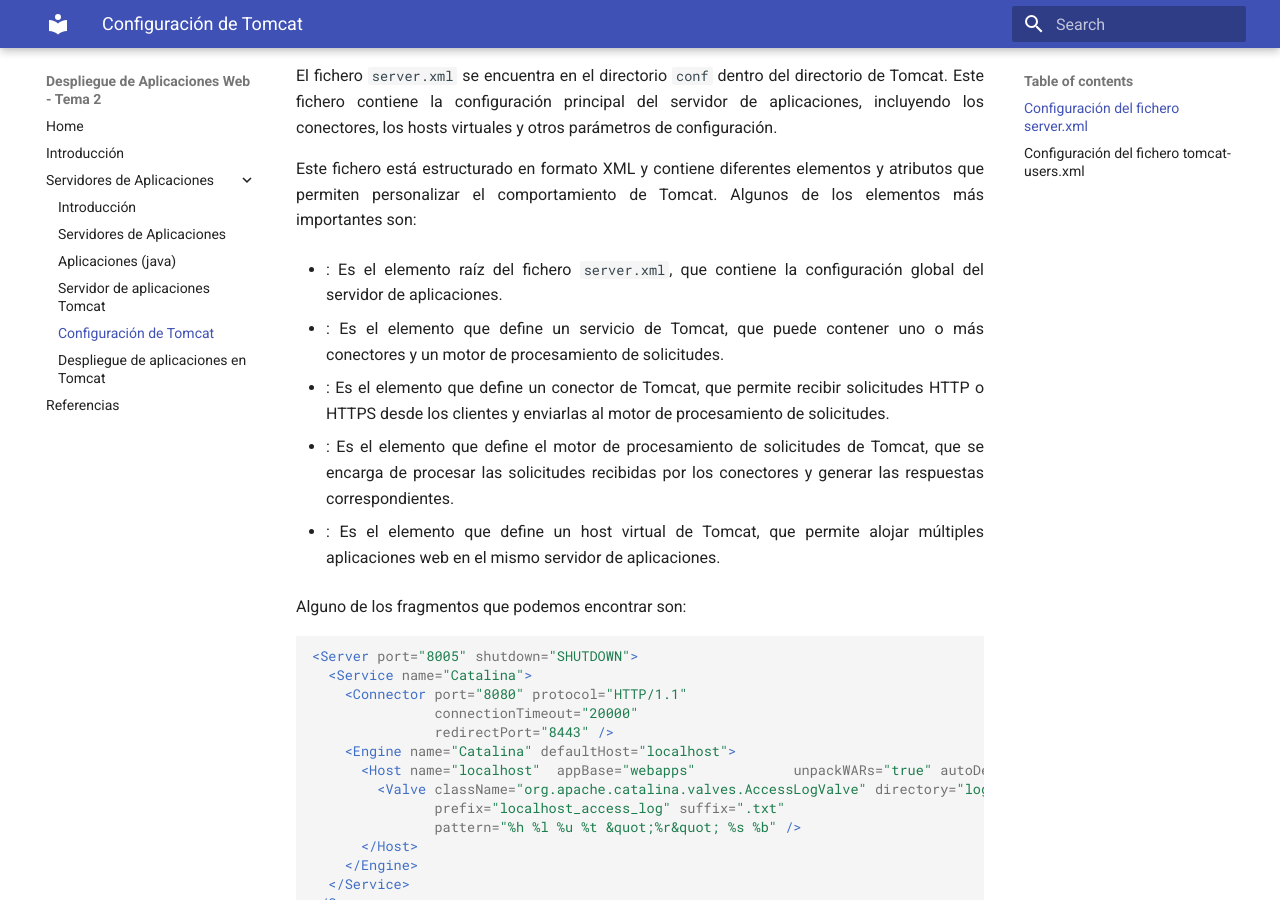
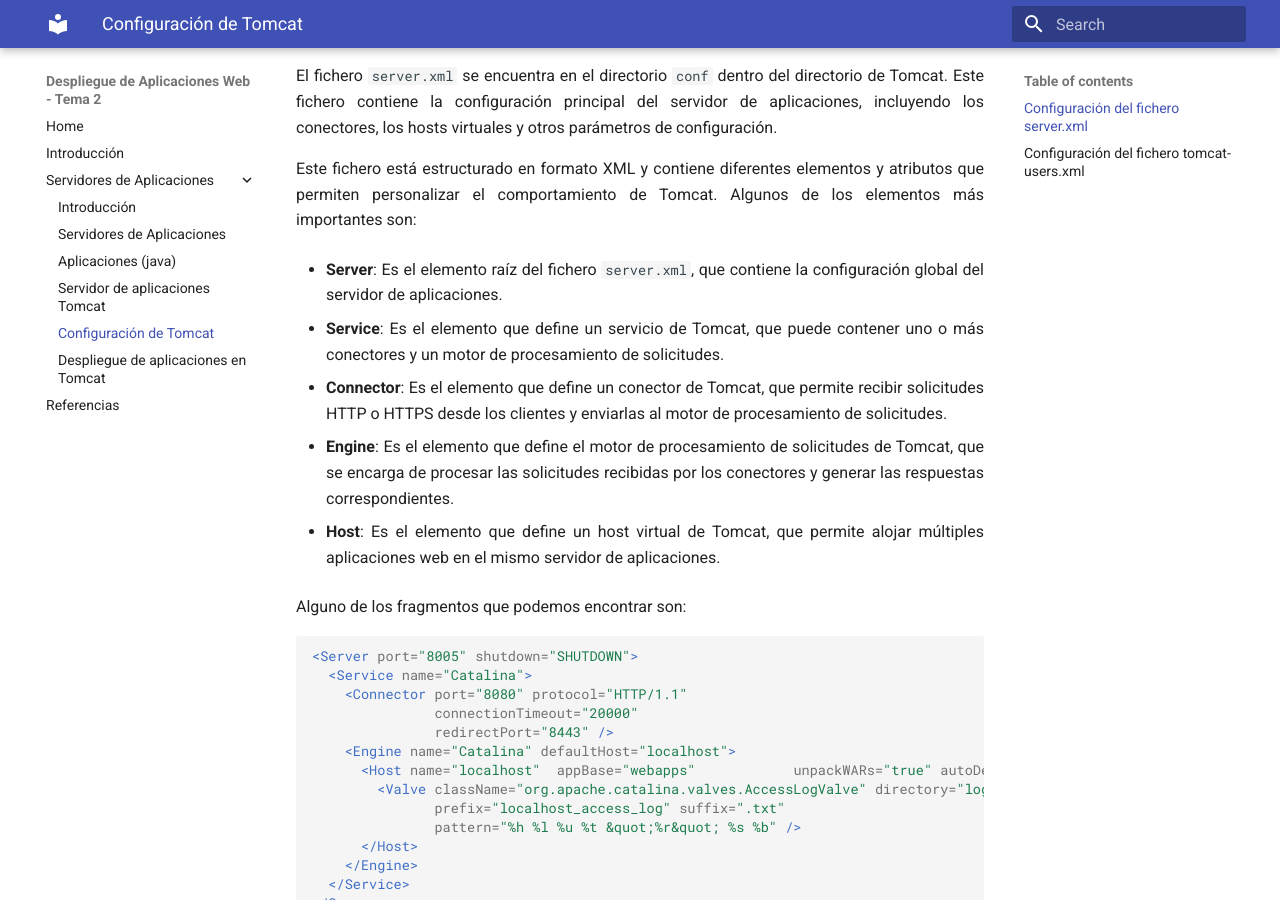
Before and after one commit to DaWebPuebla/tema2, an MkDocs documentation site: the page built from docs/servidores_aplicaciones/configuracion_tomcat.md, in a window 1280 px wide and 900 px high, scrolled down 612 px. Built offline with MkDocs 1.6.1 and Material for MkDocs 9.7.7, drawn with Linux system fonts in a browser that asks for light colours.

Commit message:
corrigiendo error en configuracion

```diff
--- a/docs/servidores_aplicaciones/configuracion_tomcat.md
+++ b/docs/servidores_aplicaciones/configuracion_tomcat.md
@@ -16,15 +16,15 @@ El fichero `server.xml` se encuentra en el directorio `conf` dentro del director
 
 Este fichero está estructurado en formato XML y contiene diferentes elementos y atributos que permiten personalizar el comportamiento de Tomcat. Algunos de los elementos más importantes son:
 
-* **<Server>**: Es el elemento raíz del fichero `server.xml`, que contiene la configuración global del servidor de aplicaciones.
+* **Server**: Es el elemento raíz del fichero `server.xml`, que contiene la configuración global del servidor de aplicaciones.
 
-* **<Service>**: Es el elemento que define un servicio de Tomcat, que puede contener uno o más conectores y un motor de procesamiento de solicitudes.
+* **Service**: Es el elemento que define un servicio de Tomcat, que puede contener uno o más conectores y un motor de procesamiento de solicitudes.
 
-* **<Connector>**: Es el elemento que define un conector de Tomcat, que permite recibir solicitudes HTTP o HTTPS desde los clientes y enviarlas al motor de procesamiento de solicitudes.
+* **Connector**: Es el elemento que define un conector de Tomcat, que permite recibir solicitudes HTTP o HTTPS desde los clientes y enviarlas al motor de procesamiento de solicitudes.
 
-* **<Engine>**: Es el elemento que define el motor de procesamiento de solicitudes de Tomcat, que se encarga de procesar las solicitudes recibidas por los conectores y generar las respuestas correspondientes.
+* **Engine**: Es el elemento que define el motor de procesamiento de solicitudes de Tomcat, que se encarga de procesar las solicitudes recibidas por los conectores y generar las respuestas correspondientes.
 
-* **<Host>**: Es el elemento que define un host virtual de Tomcat, que permite alojar múltiples aplicaciones web en el mismo servidor de aplicaciones.
+* **Host**: Es el elemento que define un host virtual de Tomcat, que permite alojar múltiples aplicaciones web en el mismo servidor de aplicaciones.
 
 Alguno de los fragmentos que podemos encontrar son:
 
```
